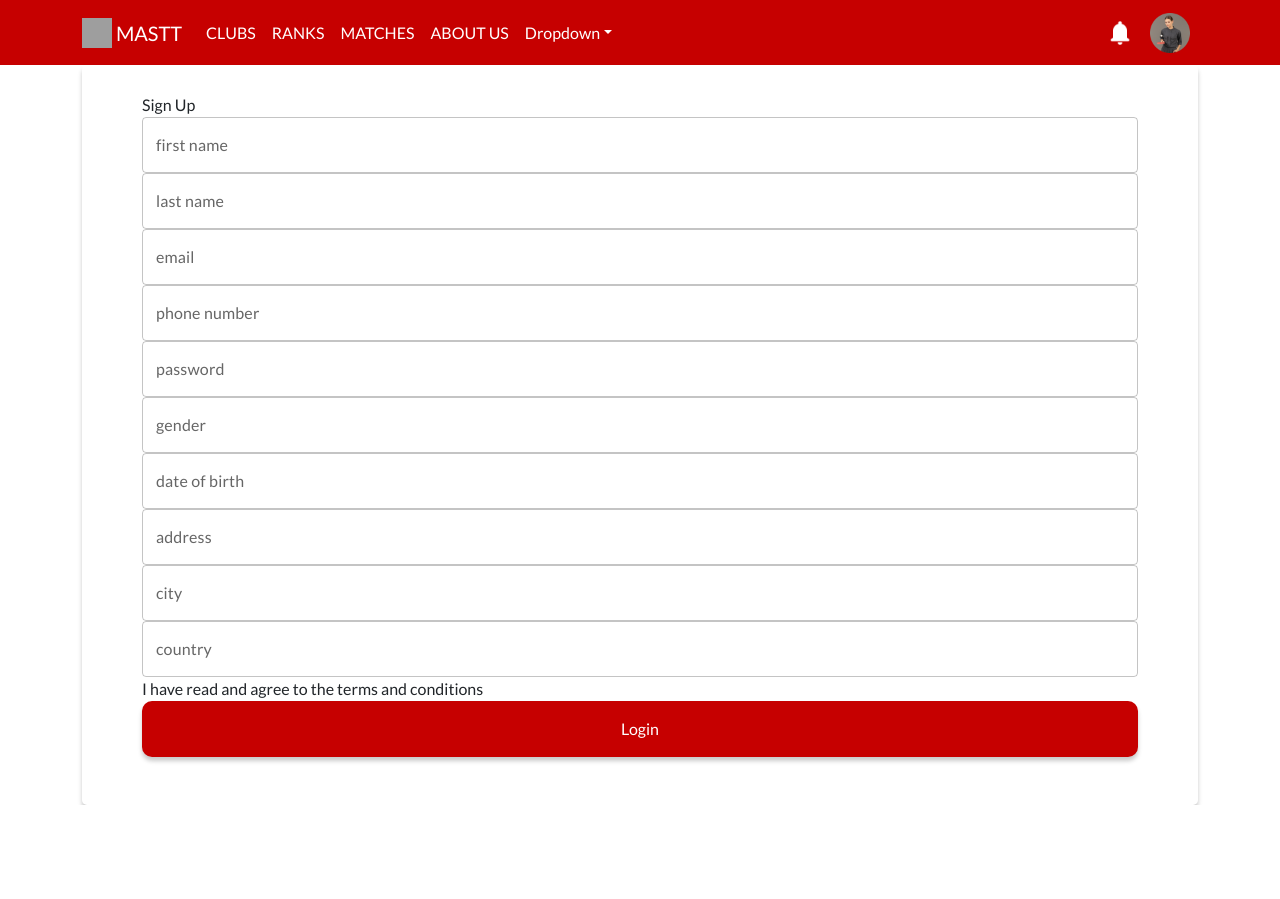
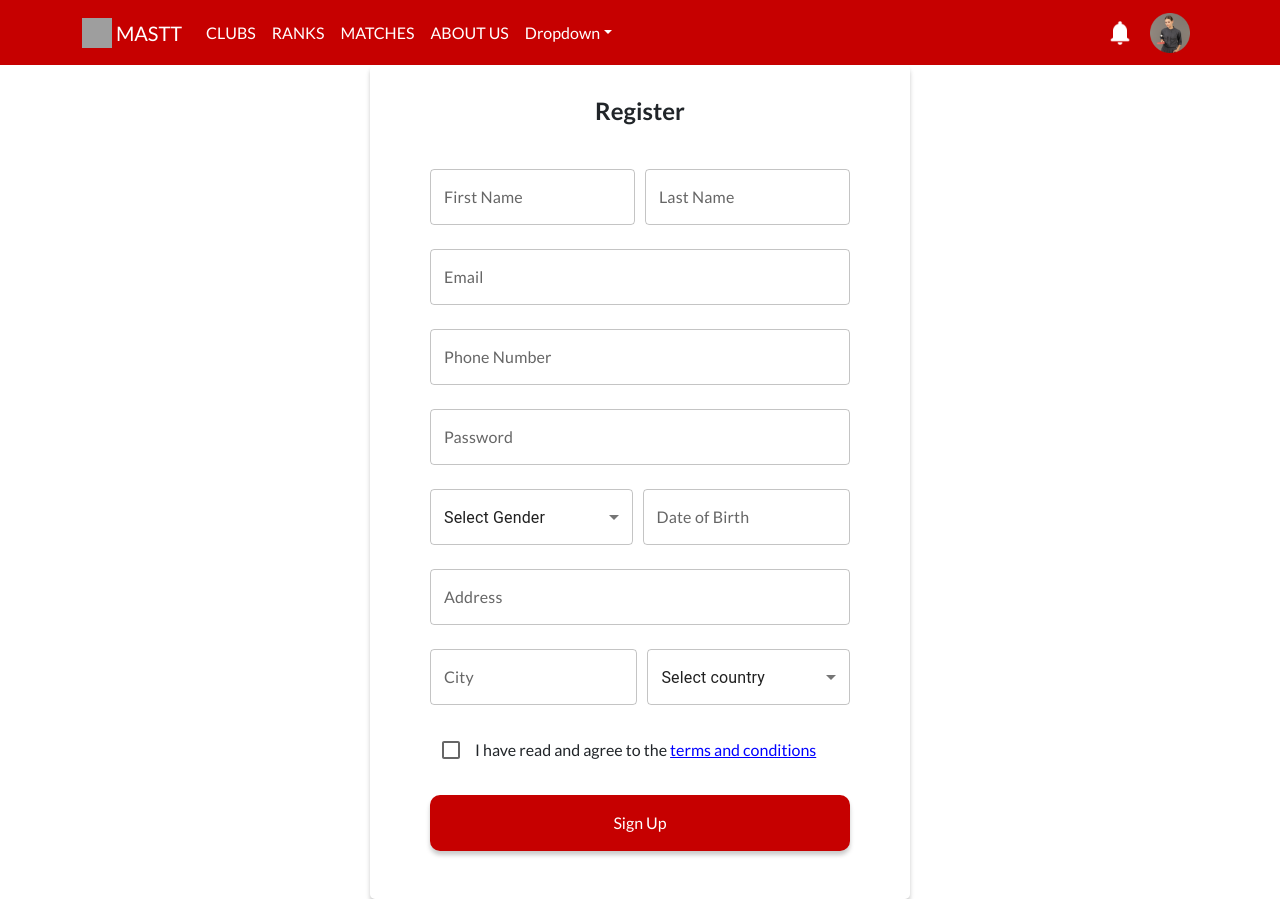
Before and after one commit to hiaweiqi0906/mastt-frontend-trial, a React (Vite) app: page /player/sign-up in a window 1280 px wide. Before the commit the page ends 805 px from the top, so only its background shows below. Built offline with nearby package versions, Linux system fonts and the light colour scheme; grey boxes are pictures that could not be loaded.

Commit message:
Add sign up page

```diff
--- a/src/pages/Player/SignUp/index.jsx
+++ b/src/pages/Player/SignUp/index.jsx
@@ -1,26 +1,92 @@
-import React from 'react'
+import React, { useState } from 'react';
 import TextField from 'components/Input/TextField'
 import Button from 'components/Button'
 import Card from 'components/Card'
+import { Checkbox, Select, MenuItem } from '@mui/material';
+
+// player sign up
 
 export default function SignUp() {
+
+  // State to hold the selected gender
+  const [gender, setGender] = useState('');
+  const [country, setCountry] = useState('');
+
+
+  // Handler function to update the state when the gender is selected
+  const handleGenderChange = (event) => {
+    setGender(event.target.value);
+  };
+  const handleCountryChange = (event) => {
+    setCountry(event.target.value);
+  };
+
   return (
     <>
-      <Card>
-        <div>Sign Up</div>
-        <TextField label="first name"/>
-        <TextField label="last name"/>
-        <TextField label="email"/>
-        <TextField label="phone number"/>
-        <TextField label="password"/>
-        <TextField label="gender"/>
-        <TextField label="date of birth"/>
-        <TextField label="address"/>
-        <TextField label="city"/>
-        <TextField label="country"/>
-        {"I have read and agree to the terms and conditions"}
-        <Button label="Login"/>
-      </Card>
+      <div className='d-flex justify-content-center align-items-center' style={{ height: '90vh' }}>
+        <Card cardSize="card-md">
+          <div style={{ textAlign: 'center', marginBottom: '40px' }} className='font-bold font-24'>Register</div>
+          <div style={{ display: 'flex', gap: '10px' }}>
+            <TextField label="First Name" />
+            <TextField label="Last Name" />
+          </div>
+          <TextField className={'mg-between-input'} label="Email" />
+          <TextField className={'mg-between-input'} label="Phone Number" />
+          <TextField className={'mg-between-input'} label="Password" />
+          <div style={{ display: 'flex', gap: '10px' }} >
+            <Select
+              className='mg-between-input'
+              value={gender}
+              onChange={handleGenderChange}
+              displayEmpty
+              renderValue={(selected) => selected || 'Select Gender'}
+              style={{ width: '410px' }}
+            >
+              <MenuItem value="" disabled>
+                Select gender
+              </MenuItem>
+              <MenuItem value="Male">Male</MenuItem>
+              <MenuItem value="Female">Female</MenuItem>
+              <MenuItem value="Other">Other</MenuItem>
+            </Select>
+            <TextField className={'mg-between-input'} label="Date of Birth" />
+          </div>
+          <TextField className={'mg-between-input'} label="Address" />
+          <div style={{ display: 'flex', gap: '10px' }}>
+            <TextField className={'mg-between-input'} label="City" />
+            <Select
+              className='mg-between-input'
+              value={country}
+              onChange={handleCountryChange}
+              displayEmpty
+              renderValue={(selected) => selected || 'Select country'}
+              style={{ width: '410px' }}
+            >
+              <MenuItem value="" disabled>
+                Select country
+              </MenuItem>
+              <MenuItem value="Malaysia">Malaysia</MenuItem>
+              <MenuItem value="China">China</MenuItem>
+              <MenuItem value="US">US</MenuItem>
+              <MenuItem value="UK">UK</MenuItem>
+            </Select>
+          </div>
+          <div className='mg-between-input' style={{ display: 'flex', alignItems: 'center' }}>
+            <Checkbox style={{ marginRight: '3px' }} />
+            <span>
+              I have read and agree to the{' '}
+              <a
+                href="https://www.google.com"
+                style={{ color: 'blue', textDecoration: 'underline' }}
+                target="_blank"
+              >
+                terms and conditions
+              </a>
+            </span>
+          </div>
+          <Button className={'mg-between-input'} label="Sign Up" />
+        </Card>
+      </div>
     </>
   )
 }
```
